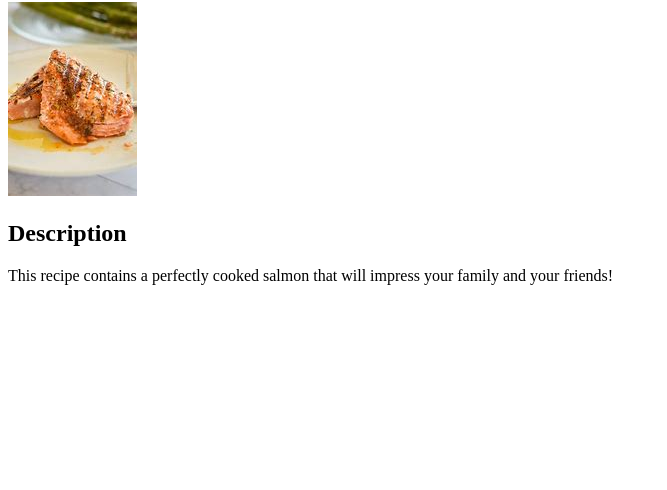
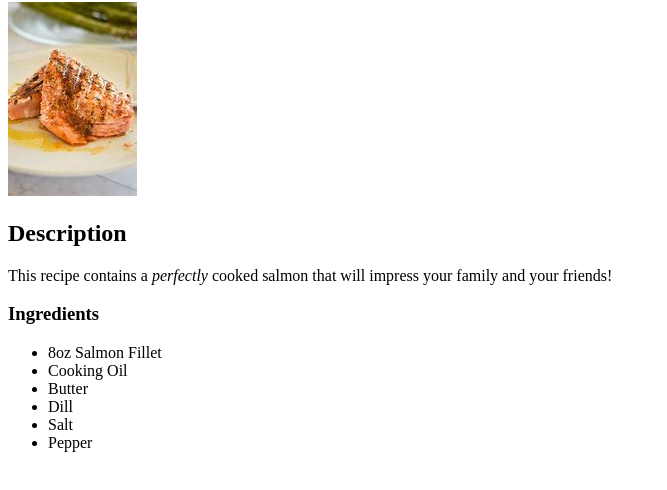
Before and after one commit to vinmart011/odin-recipies, a plain HTML site: page odin-recipies/recipes/salmon.html in a window 1280 px wide. Shown: the part 78-568 px from the top of the page, without its empty margins (0-667 px from the left). Drawn offline with Linux system fonts and the light colour scheme.

Commit message:
Adding ingredients to webpage

```diff
--- a/odin-recipies/recipes/salmon.html
+++ b/odin-recipies/recipes/salmon.html
@@ -9,7 +9,16 @@
     <h1>Salmon Recipe</h1>
     <img src="../images/salmon.jpg" />
     <h2>Description</h2>
-    <p>This recipe contains a perfectly cooked salmon
+    <p>This recipe contains a <em>perfectly</em> cooked salmon
     that will impress your family and your friends!</p>
+    <h3>Ingredients</h3>
+    <ul>
+        <li>8oz Salmon Fillet</li>
+        <li>Cooking Oil</li>
+        <li>Butter</li>
+        <li>Dill</li>
+        <li>Salt</li>
+        <li>Pepper</li>
+    </ul>
 </body>
 </html>
```
